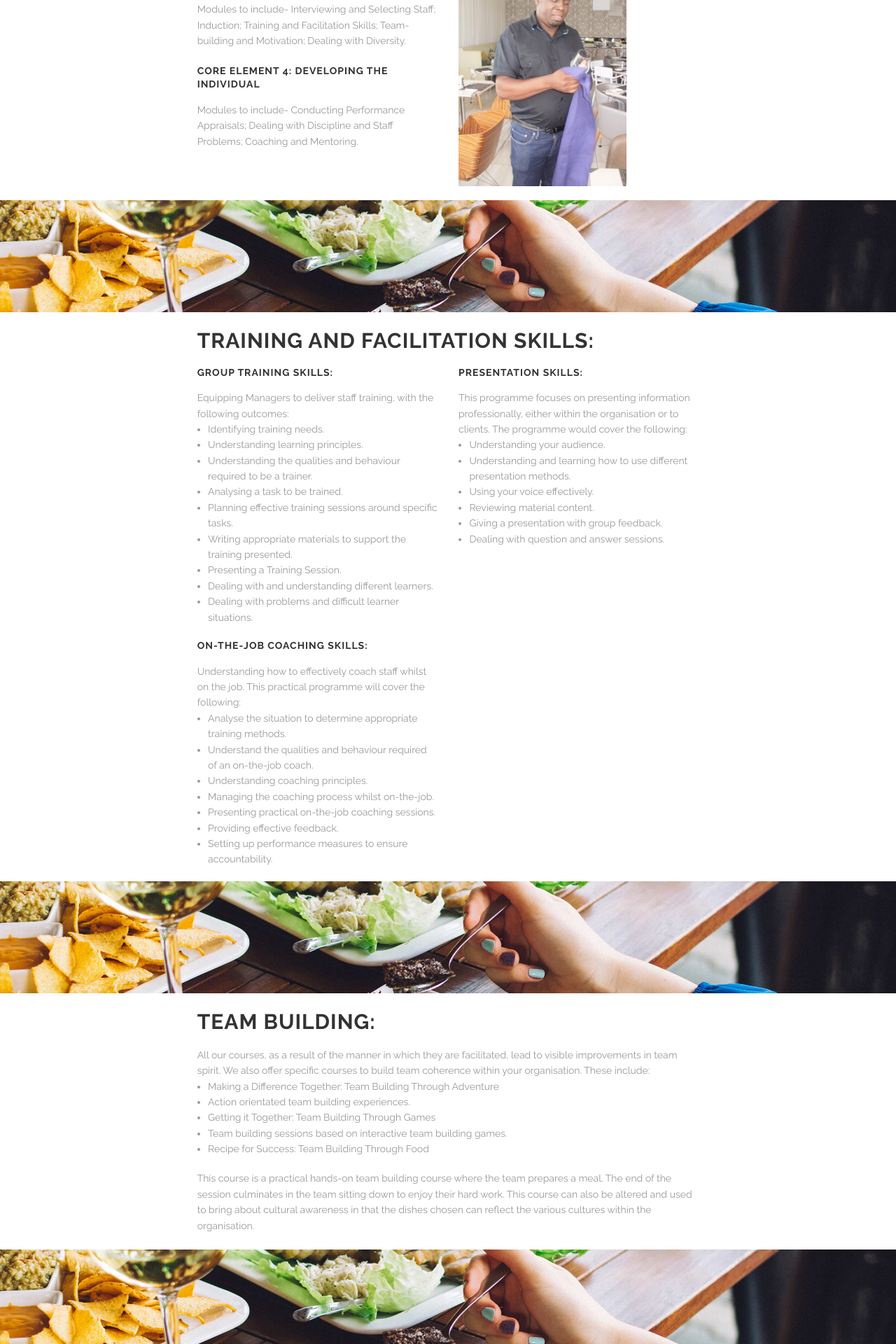
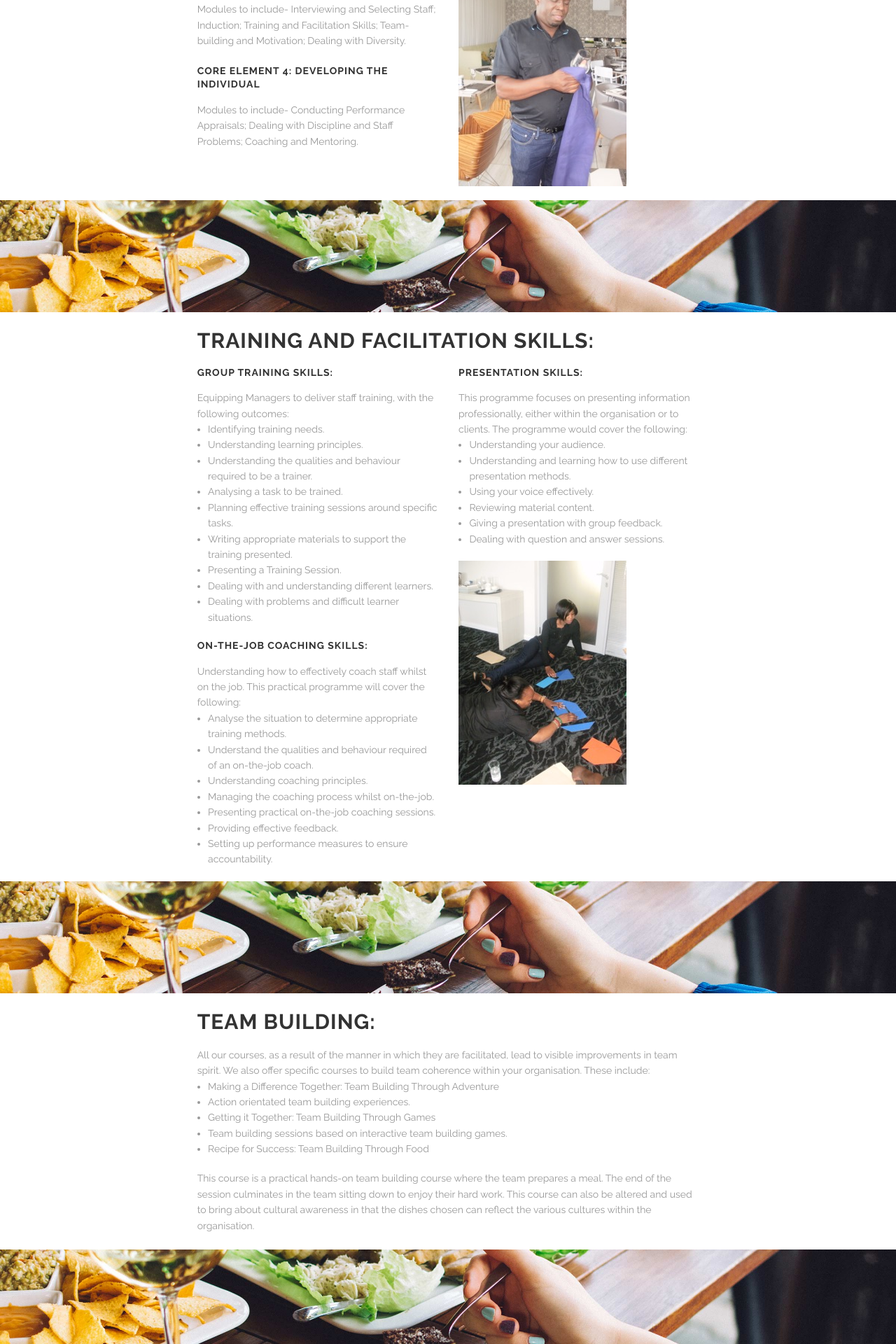
Before and after one commit to newvisionSA/newvisionSA.github.io, a Jekyll site: the page built from training.html, in a window 1280 px wide. Shown: the part 3398-5318 px from the top of the page at 70% size. Built offline with Jekyll 4.4.1, drawn with Linux system fonts in a browser that asks for light colours.

Commit message:
Images added

```diff
--- a/training.html
+++ b/training.html
@@ -301,6 +301,8 @@ This programme focuses on presenting information professionally, either within t
 <li>Giving a presentation with group feedback.</li>
 <li>Dealing with question and answer sessions.</li>
 </ul>
+<img src="images/nv2.jpeg">
+ <div class="spacing"></div>
     </div>
 	 <div class="large-2 columns">
   <div class="spacing"></div>
```
